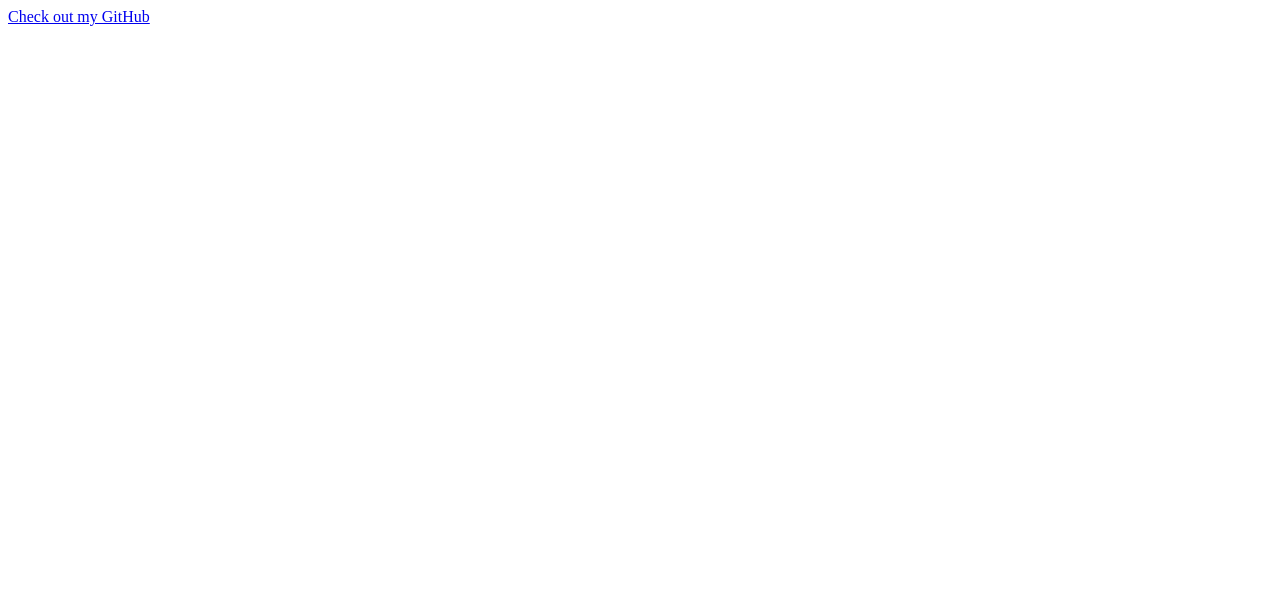
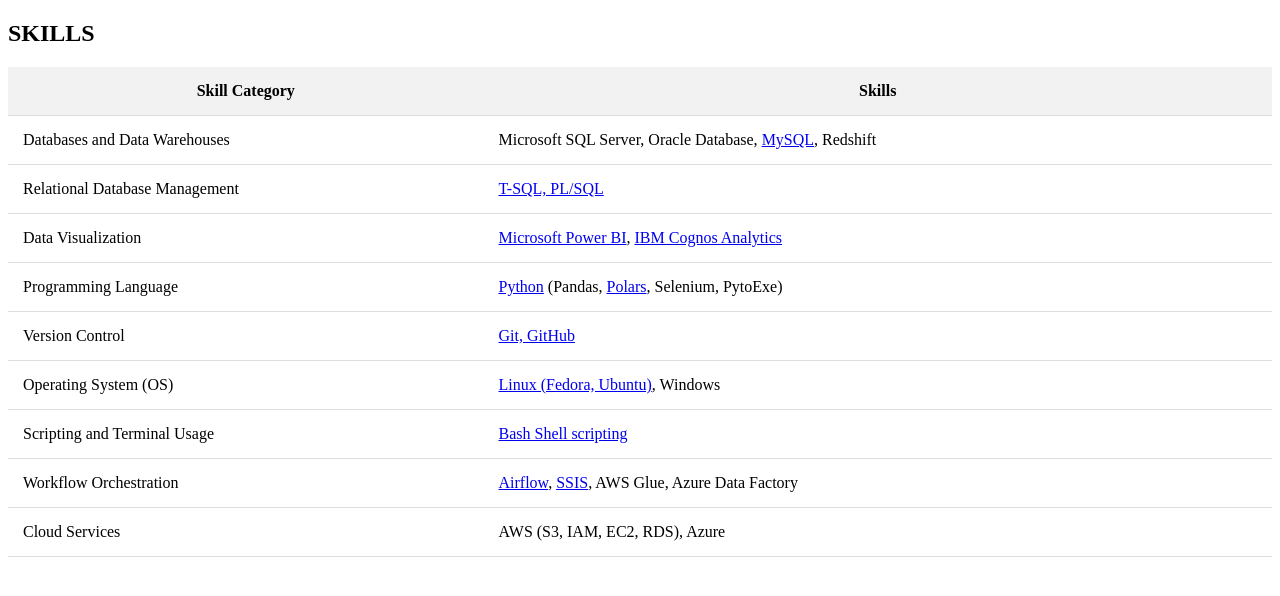
Before and after one commit to GeoCommander/GeoCommander.github.io, a plain HTML site: page index.html in a window 1280 px wide. Drawn offline with Linux system fonts and the light colour scheme.

Commit message:
table format should be created and first link should work

```diff
--- a/index.html
+++ b/index.html
@@ -7,12 +7,60 @@
   <link rel="stylesheet" href="styles.css">
 </head>
 <body>
-  <!-- Your HTML content -->
-  <!-- Example Link -->
-  <a href="https://raw.githubusercontent.com/GeoCommander/GeoCommander.github.io/progress/Coursera%20GTTTHXDC8MBU.png" data-preview="https://raw.githubusercontent.com/GeoCommander/GeoCommander.github.io/progress/Coursera%20GTTTHXDC8MBU.png">Check out my GitHub</a>
+  <h2>SKILLS</h2>
+  <table>
+    <tr>
+      <th>Skill Category</th>
+      <th>Skills</th>
+    </tr>
+    <tr>
+      <td>Databases and Data Warehouses</td>
+      <td>Microsoft SQL Server, Oracle Database, <a href="https://raw.githubusercontent.com/GeoCommander/GeoCommander.github.io/progress/pictures/1.%20Databases%20and%20Data%20Warehouses/mysql.png" data-preview="https://raw.githubusercontent.com/GeoCommander/GeoCommander.github.io/progress/pictures/1.%20Databases%20and%20Data%20Warehouses/mysql.png">MySQL</a>, Redshift</td>
+    </tr>
+    <tr>
+      <td>Relational Database Management</td>
+      <td><a href="https://www.coursera.org/account/accomplishments/verify/GTTTHXDC8MBU" data-preview="https://www.coursera.org/account/accomplishments/verify/GTTTHXDC8MBU">T-SQL, PL/SQL</a></td>
+    </tr>
+    <tr>
+      <td>Data Visualization</td>
+      <td><a href="https://www.credly.com/badges/79cb4ed6-dd70-41d5-ba2b-bf46fb07317c?source=linked_in_profile" data-preview="https://www.credly.com/badges/79cb4ed6-dd70-41d5-ba2b-bf46fb07317c?source=linked_in_profile">Microsoft Power BI</a>, <a href="https://coursera.org/verify/T8M59PM3CEQK" data-preview="https://coursera.org/verify/T8M59PM3CEQK">IBM Cognos Analytics</a></td>
+    </tr>
+    <tr>
+      <td>Programming Language</td>
+      <td><a href="https://coursera.org/verify/YYUU739F5R7M" data-preview="https://coursera.org/verify/YYUU739F5R7M">Python</a> (Pandas, <a href="https://www.udemy.com/certificate/UC-ee903934-8925-41c4-beec-6c5f5c853d44/" data-preview="https://www.udemy.com/certificate/UC-ee903934-8925-41c4-beec-6c5f5c853d44/">Polars</a>, Selenium, PytoExe)</td>
+    </tr>
+    <tr>
+      <td>Version Control</td>
+      <td><a href="https://www.udemy.com/certificate/UC-399625b6-91ba-4e07-be1a-63053967302f/" data-preview="https://www.udemy.com/certificate/UC-399625b6-91ba-4e07-be1a-63053967302f/">Git, GitHub</a></td>
+    </tr>
+    <tr>
+      <td>Operating System (OS)</td>
+      <td><a href="https://coursera.org/verify/XQFXY2TN3NVT" data-preview="https://coursera.org/verify/XQFXY2TN3NVT">Linux (Fedora, Ubuntu)</a>, Windows</td>
+    </tr>
+    <tr>
+      <td>Scripting and Terminal Usage</td>
+      <td><a href="https://coursera.org/verify/XQFXY2TN3NVT" data-preview="https://coursera.org/verify/XQFXY2TN3NVT">Bash Shell scripting</a></td>
+    </tr>
+    <tr>
+      <td>Workflow Orchestration</td>
+      <td><a href="https://coursera.org/verify/UGM29BLT4NJB" data-preview="https://coursera.org/verify/UGM29BLT4NJB">Airflow</a>, <a href="https://www.udemy.com/certificate/UC-397b911f-e125-4d50-a37f-d36fed16a019/" data-preview="https://www.udemy.com/certificate/UC-397b911f-e125-4d50-a37f-d36fed16a019/">SSIS</a>, AWS Glue, Azure Data Factory</td>
+    </tr>
+    <tr>
+      <td>Cloud Services</td>
+      <td>AWS (S3, IAM, EC2, RDS), Azure</td>
+    </tr>
+  </table>
 
   <div id="preview"></div>
 
   <script src="main.js"></script>
 </body>
 </html>
+
+  </table>
+
+  <div id="preview"></div>
+
+  <script src="main.js"></script>
+</body>
+</html>
--- a/styles.css
+++ b/styles.css
@@ -16,3 +16,19 @@
   max-width: 100%;
   height: auto;
 }
+
+table {
+  width: 100%;
+  border-collapse: collapse;
+}
+
+th, td {
+  padding: 15px;
+  border-bottom: 1px solid #ddd;
+}
+
+th {
+  background-color: #f2f2f2;
+}
+
+tr:hover {background-color: #f5f5f5;}
```
Also changed, not shown: main.js (indentation only). Lines whose indentation alone changed are shown as unchanged.
